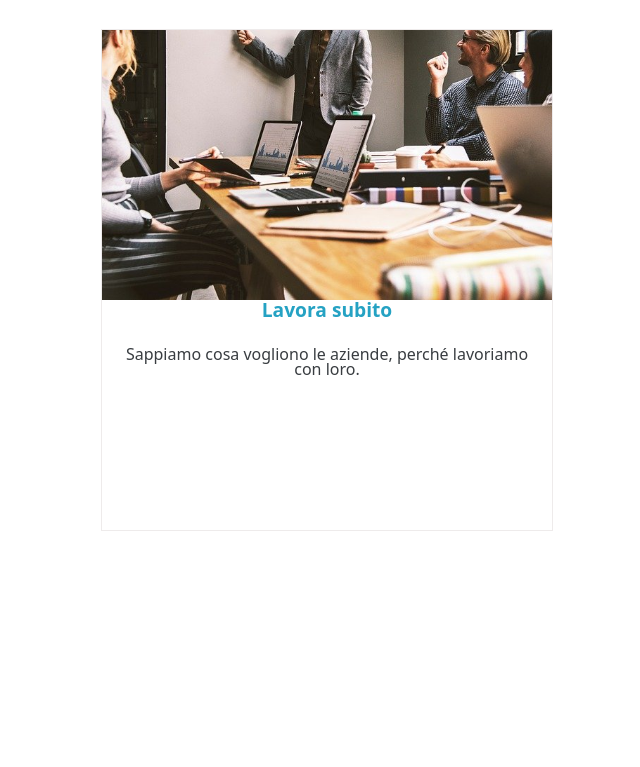
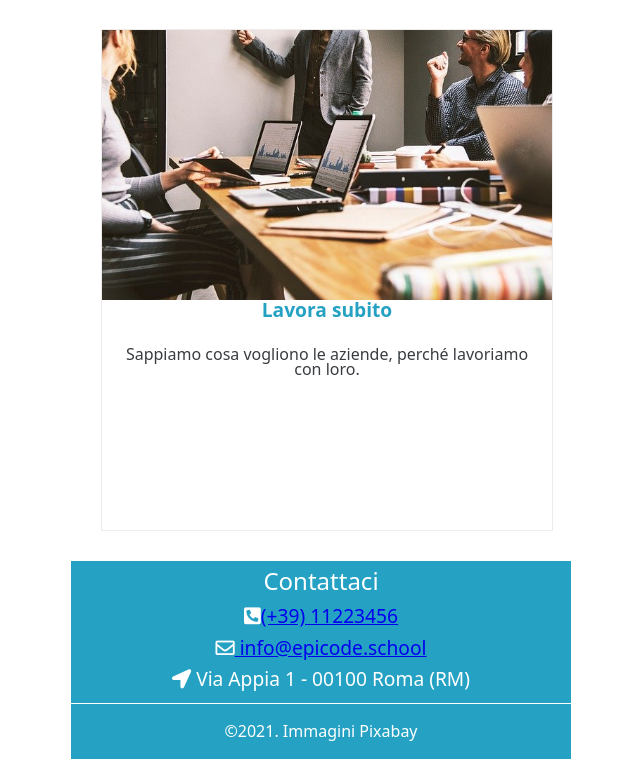
Before and after one commit to elisa-daria/UN1-W1-d5-pratica-S1-L5, a plain HTML site: page index.html in a window 1280 px wide. Shown: the part 2398-3165 px from the top of the page, without its empty margins (319-959 px from the left). Before the commit the page ends 2929 px from the top, so only its background shows below. Drawn offline with Linux system fonts and the light colour scheme.

Commit message:
footer added

```diff
--- a/assets/css/style.css
+++ b/assets/css/style.css
@@ -81,7 +81,7 @@ h3 {
 }
 main {
   background-color: white;
-  height: 100vh;
+
   width: 500px;
 }
 blockquote {
--- a/index.html
+++ b/index.html
@@ -107,7 +107,7 @@
       </section>
     </main>
     <!-- NON RIESCO A FARLO STARE AL BOTTOM DELLA PAGINA ! -->
-    <!-- <footer id="footer">
+    <footer id="footer">
       <h2>Contattaci</h2>
       <adress>
         <a href="tel:+39" 11223456
@@ -122,6 +122,6 @@
         - 00100 Roma (RM)
       </adress>
       <p id="copyright">&copy;2021. Immagini Pixabay</p>
-    </footer> -->
+    </footer>
   </body>
 </html>
```
